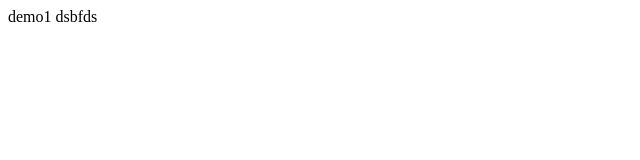
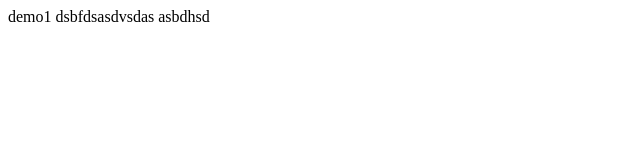
Before and after one commit to NiravkumarTank/test_9_5, a plain HTML site: page test2/index.html in a window 1280 px wide. Shown: the whole page, without its empty margins (0-640 px from the left). Drawn offline with Linux system fonts and the light colour scheme.

Commit message:
index file chnage

```diff
--- a/test2/index.html
+++ b/test2/index.html
@@ -6,6 +6,7 @@
     <title>Document</title>
 </head>
 <body>
-    demo1 dsbfds
+    demo1 dsbfdsasdvsdas
+    asbdhsd
 </body>
 </html>
```
